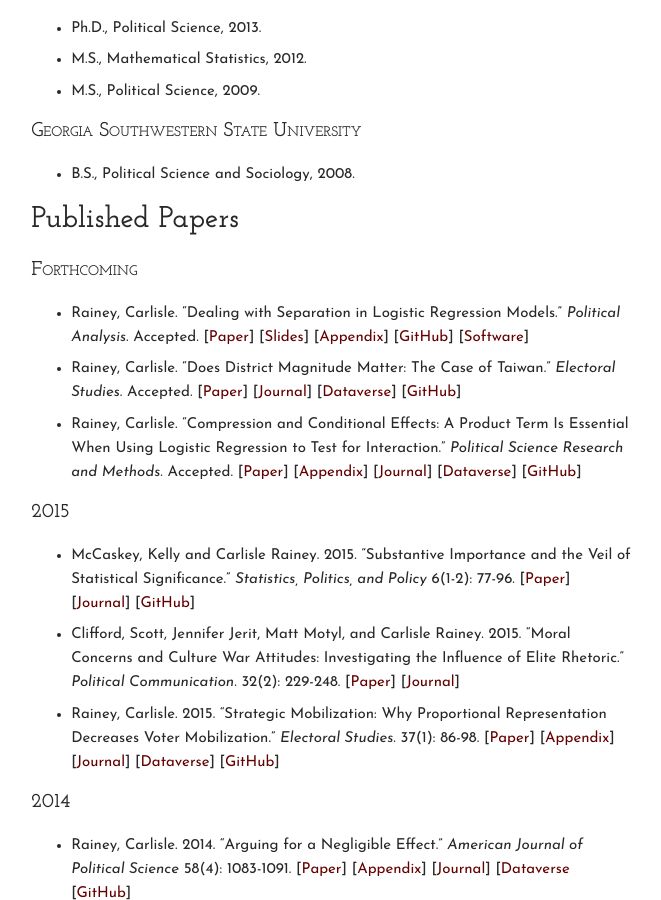
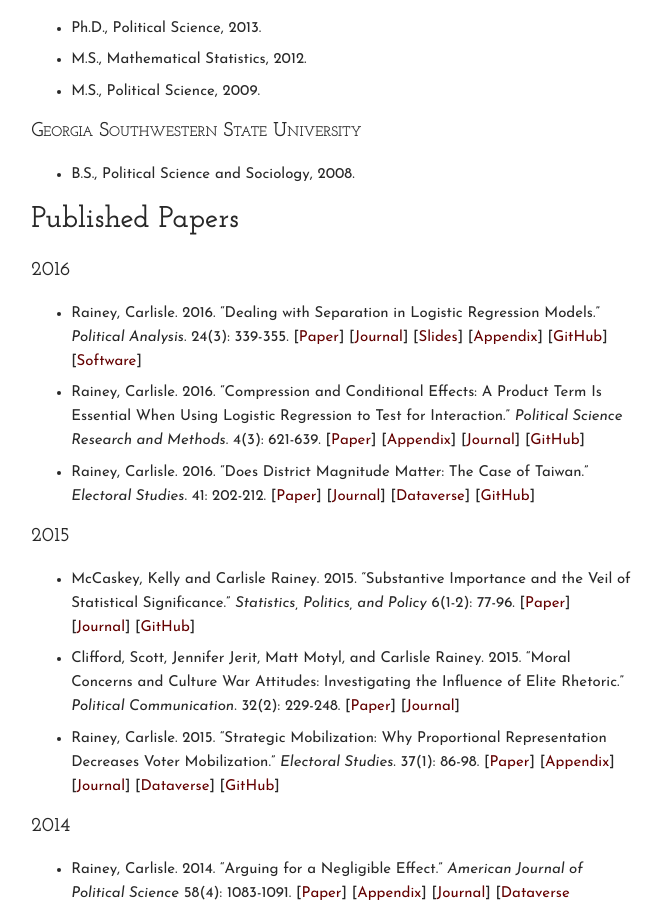
Before and after one commit to carlislerainey/carlislerainey.github.io, a Jekyll site: the page built from cv/index.md, in a window 1280 px wide and 900 px high, scrolled down 819 px. Shown: the whole window, without its empty margins (431-1092 px from the left). Built offline with Jekyll 4.4.1, drawn with Linux system fonts in a browser that asks for light colours; some of the changed text lies outside the part shown.

Commit message:
update after summer

```diff
--- a/_includes/_published.md
+++ b/_includes/_published.md
@@ -1,24 +1,24 @@
 ## Published Papers
 
-### Forthcoming
+### 2016
 
-- Rainey, Carlisle. "Dealing with Separation in Logistic Regression Models." *Political Analysis*. Accepted.
+- Rainey, Carlisle. 2016. "Dealing with Separation in Logistic Regression Models." *Political Analysis*. 24(3): 339-355.
 [[Paper](../papers/separation.pdf)]
+[[Journal](http://pan.oxfordjournals.org/content/24/3/339.abstract)]
 [[Slides](../papers/separation-presentation-10min.pdf)]
 [[Appendix](../papers/separation-appendix.pdf)]
 [[GitHub](https://github.com/carlislerainey/priors-for-separation)]
 [[Software](https://github.com/carlislerainey/separation)]
-- Rainey, Carlisle. "Does District Magnitude Matter: The Case of Taiwan." *Electoral Studies*. Accepted.
+- Rainey, Carlisle. 2016. "Compression and Conditional Effects: A Product Term Is Essential When Using Logistic Regression to Test for Interaction." *Political Science Research and Methods*. 4(3): 621-639.
+[[Paper](../papers/compress.pdf)]
+[[Appendix](../papers/compress-appendix.pdf)]
+[[Journal](http://journals.cambridge.org/action/displayAbstract?fromPage=online&aid=10047140&fulltextType=RA&fileId=S204984701500059X)]
+[[GitHub](https://github.com/carlislerainey/compress)]
+- Rainey, Carlisle. 2016. "Does District Magnitude Matter: The Case of Taiwan." *Electoral Studies*. 41: 202-212.
 [[Paper](../papers/taiwan.pdf)]
 [[Journal](http://dx.doi.org/10.1016/j.electstud.2015.08.009)]
 [[Dataverse](http://dx.doi.org/10.7910/DVN/FMLYTY)]
 [[GitHub](https://github.com/carlislerainey/taiwan)]
-- Rainey, Carlisle. "Compression and Conditional Effects: A Product Term Is Essential When Using Logistic Regression to Test for Interaction." *Political Science Research and Methods*. Accepted.
-[[Paper](../papers/compress.pdf)]
-[[Appendix](../papers/compress-appendix.pdf)]
-[[Journal](http://journals.cambridge.org/action/displayAbstract?fromPage=online&aid=10047140&fulltextType=RA&fileId=S204984701500059X)]
-[[Dataverse]()]
-[[GitHub](https://github.com/carlislerainey/compress)]
 
 ### 2015
 
--- a/cv/index.md
+++ b/cv/index.md
@@ -108,7 +108,7 @@
 
 ### Discussant
 
-Society for Political Methodology Annual Meeting (2014, 2015), Southern Political Science Association Annual Conference (2016)
+Society for Political Methodology Annual Meeting (2014, 2015, 2016), Southern Political Science Association Annual Conference (2016)
 
 ### Committees
 
```
Also changed, not shown: index.md (+2 -2 lines), teaching/index.md (+6 -5 lines), 4 other files.
